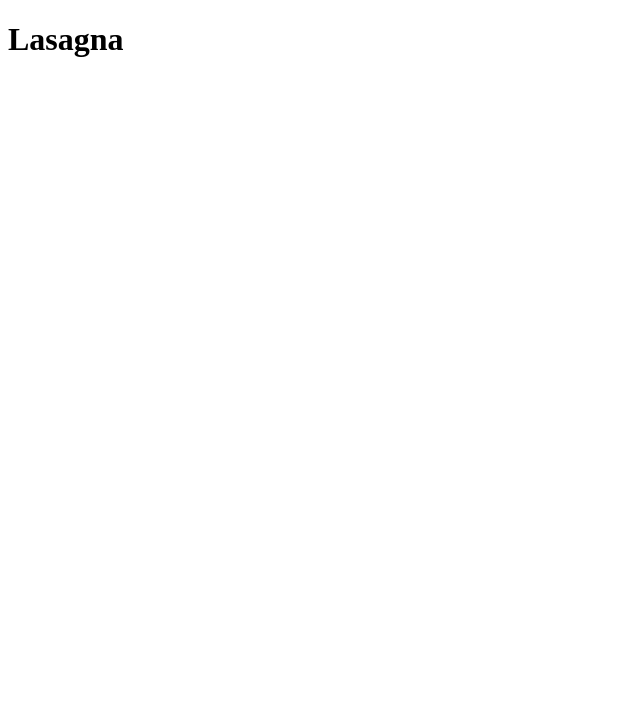
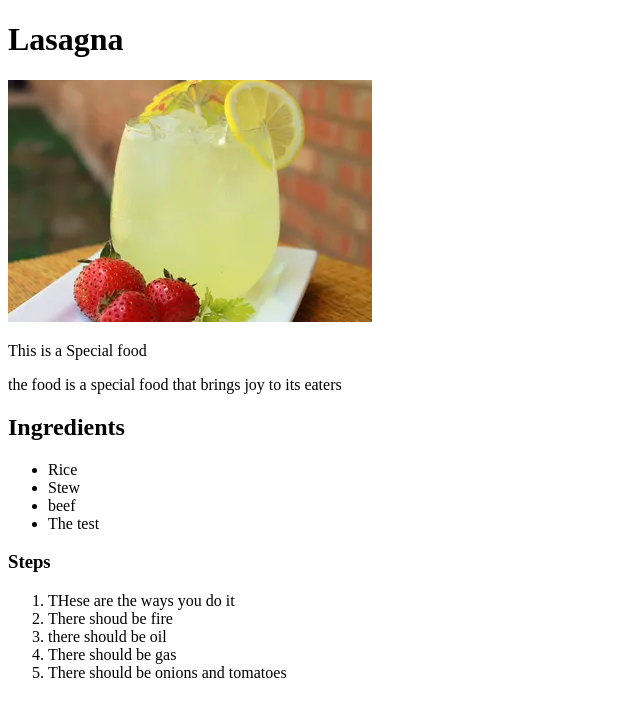
Before and after one commit to jessekomla/odin-recipes, a plain HTML site: page recipies/lasagna.html in a window 1280 px wide. Shown: the whole page, without its empty margins (0-640 px from the left). Drawn offline with Linux system fonts and the light colour scheme.

Commit message:
create three recipies for preparation

```diff
--- a/recipies/lasagna.html
+++ b/recipies/lasagna.html
@@ -7,5 +7,24 @@
 </head>
 <body>
     <h1>Lasagna</h1>
+    <img src="Food.webp">
+    <p>This is a Special food</p>
+    <p>the food is a special food that brings joy to its eaters</p>
+    <h2>Ingredients</h2>
+    <ul>
+        <li>Rice</li>
+        <li>Stew</li>
+        <li>beef</li>
+        <li>The test</li>
+    </ul>
+    <h3>Steps</h3>
+    <ol>
+        <li>THese are the ways you do it</li>
+        <li>There shoud be fire </li>
+        <li>there should be oil</li>
+        <li>There should be gas</li>
+        <li>There should be onions and tomatoes</li>
+    </ol>
+
 </body>
 </html>
```
Also changed, not shown: index.html (+1 -0 lines), recipies/Banku.html (added), recipies/Banku.jpeg (added), recipies/Food.webp (added), recipies/Kokonte.html (added), recipies/Kokonte.jpg (added).
